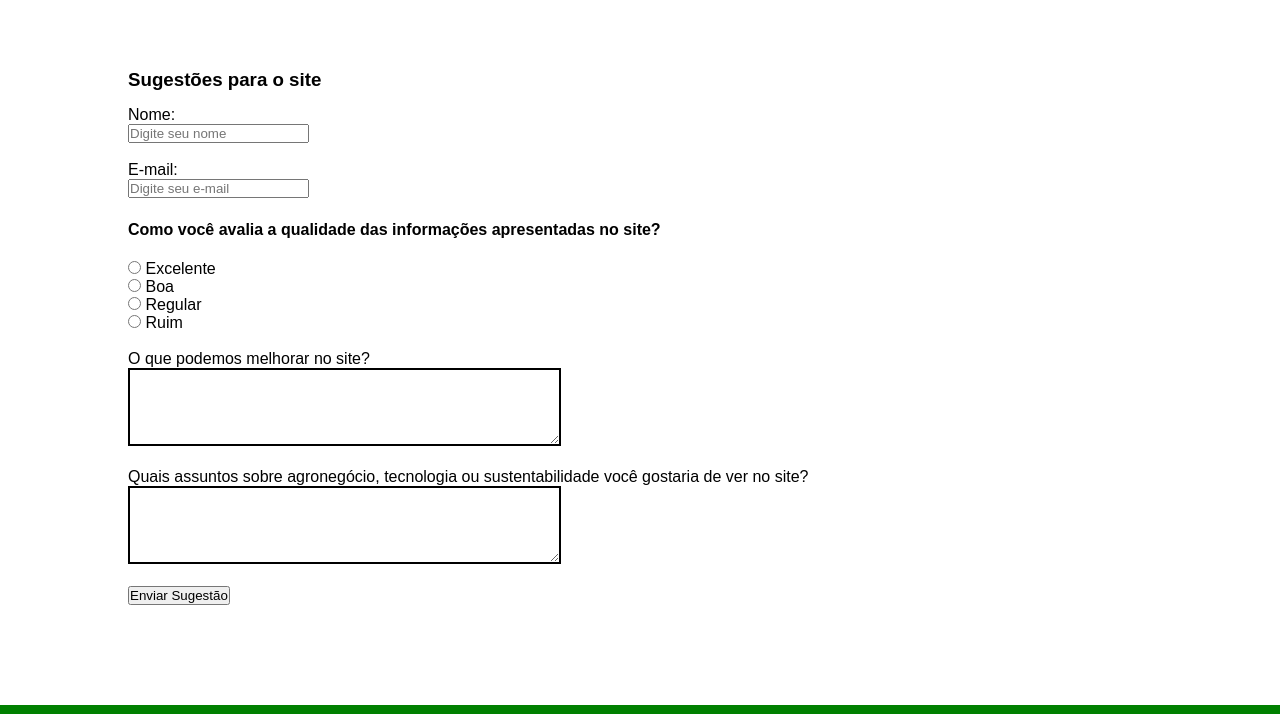
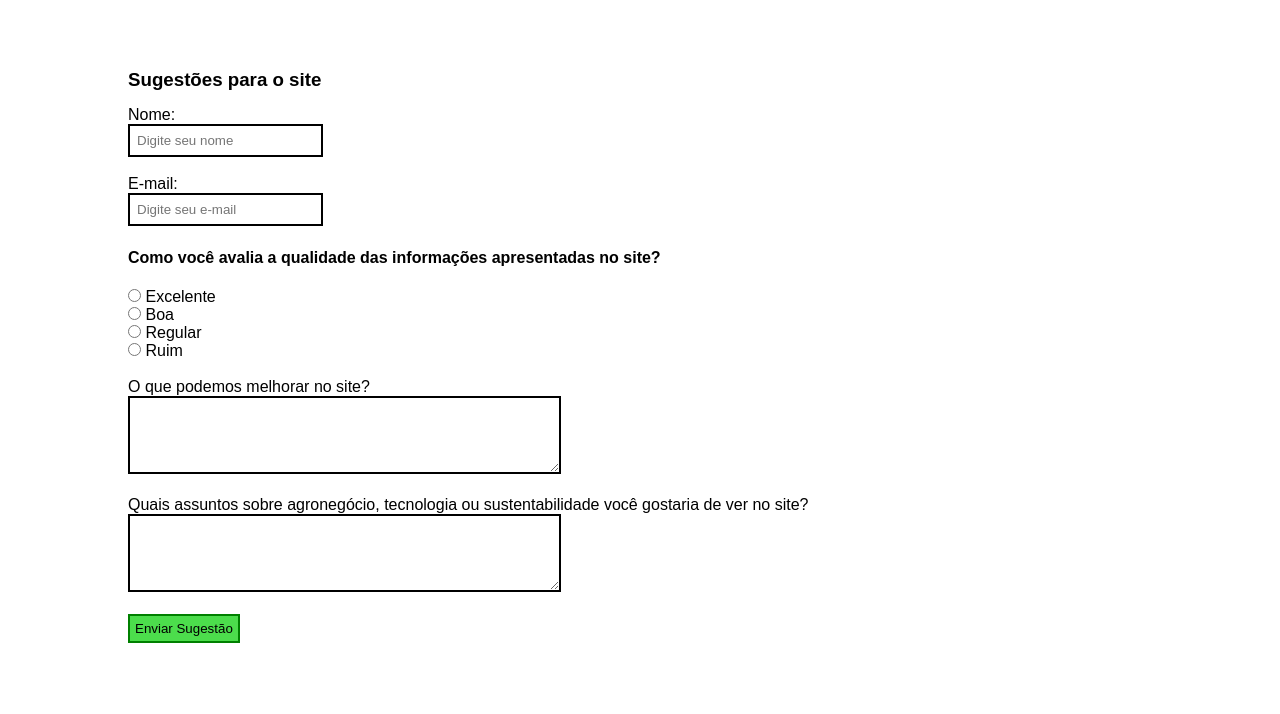
Before and after one commit to caio180/NextAgro, a plain HTML site: page frontend/index.html in a window 1280 px wide. Shown: the part 4930-5644 px from the top of the page. Drawn offline with Linux system fonts and the light colour scheme.

Commit message:
Arrumando os ids

```diff
--- a/frontend/style.css
+++ b/frontend/style.css
@@ -106,15 +106,15 @@ footer h3{
 footer p{
     margin: 5px 0;
 }
-#form_sugestao input, textarea{
+#formSugestao input, textarea{
     border: 2px solid black;
     padding: 7px;
 }
-#form_sugestao button{
+#formSugestao button{
     background-color: rgb(76, 221, 76);
     border: 2px solid green;
     padding: 5px;
 }
-#form_sugestao button:hover{
+#formSugestao button:hover{
     background-color: greenyellow;
 }
```
